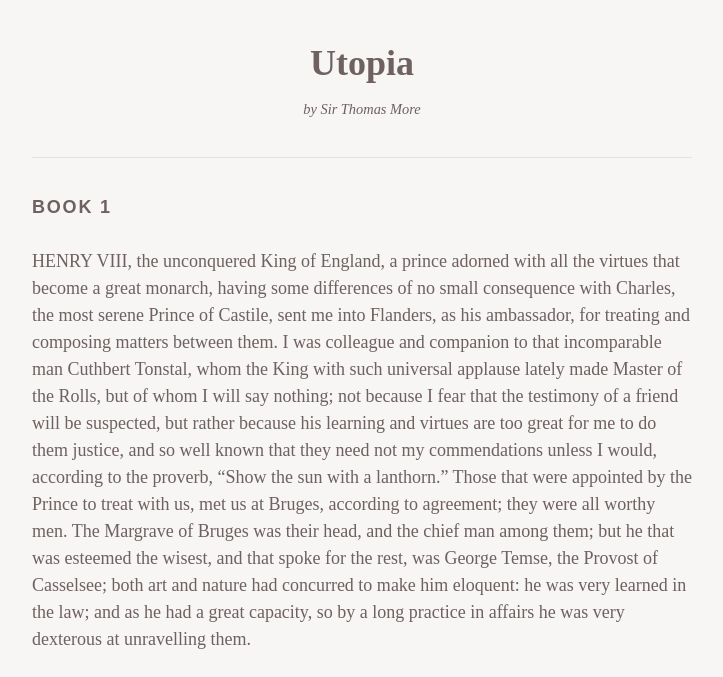
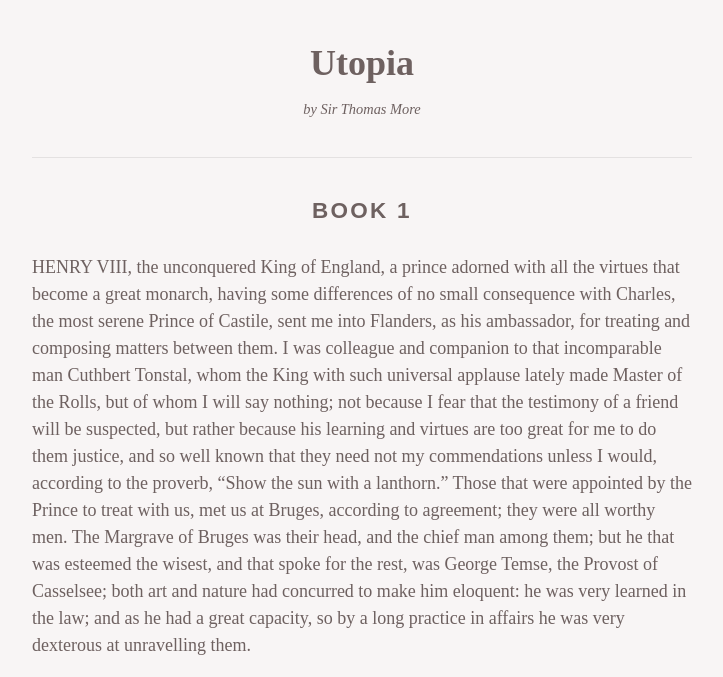
Before and after one commit to melchoyce/political-theory-texts, a plain HTML site: page books/more_utopia_book-1.html in a window 1280 px wide. Shown: the top 677 px of the page, without its empty margins (278-1001 px from the left). Drawn offline with Linux system fonts and the light colour scheme.

Commit message:
Updating h2 styles

```diff
--- a/css/style.css
+++ b/css/style.css
@@ -20,8 +20,9 @@ h1 + cite {
 }
 
 h2 {
+	text-align: center;
 	font-family: "pill-gothic-300mg",sans-serif;
-	font-size: 1em;
+	font-size: 1.25em;
 	text-transform: uppercase;
 	letter-spacing: .1em;
 }
```
